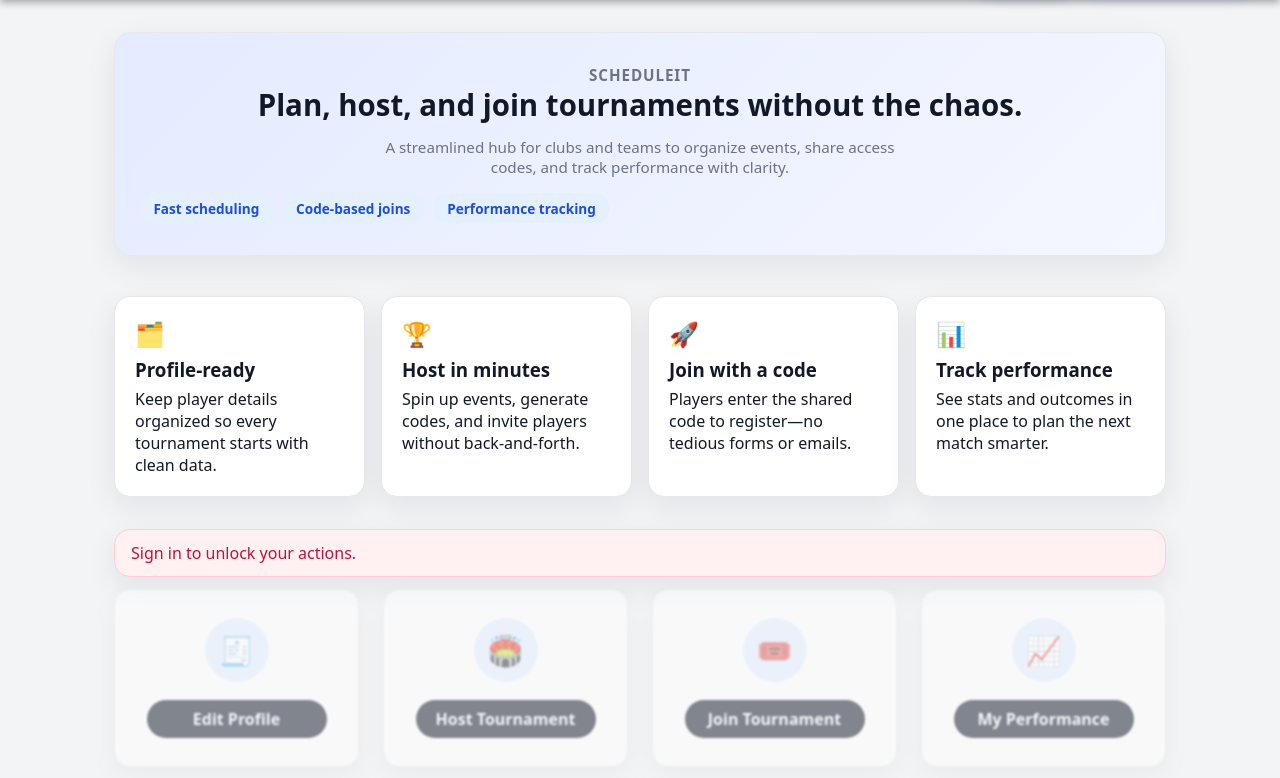
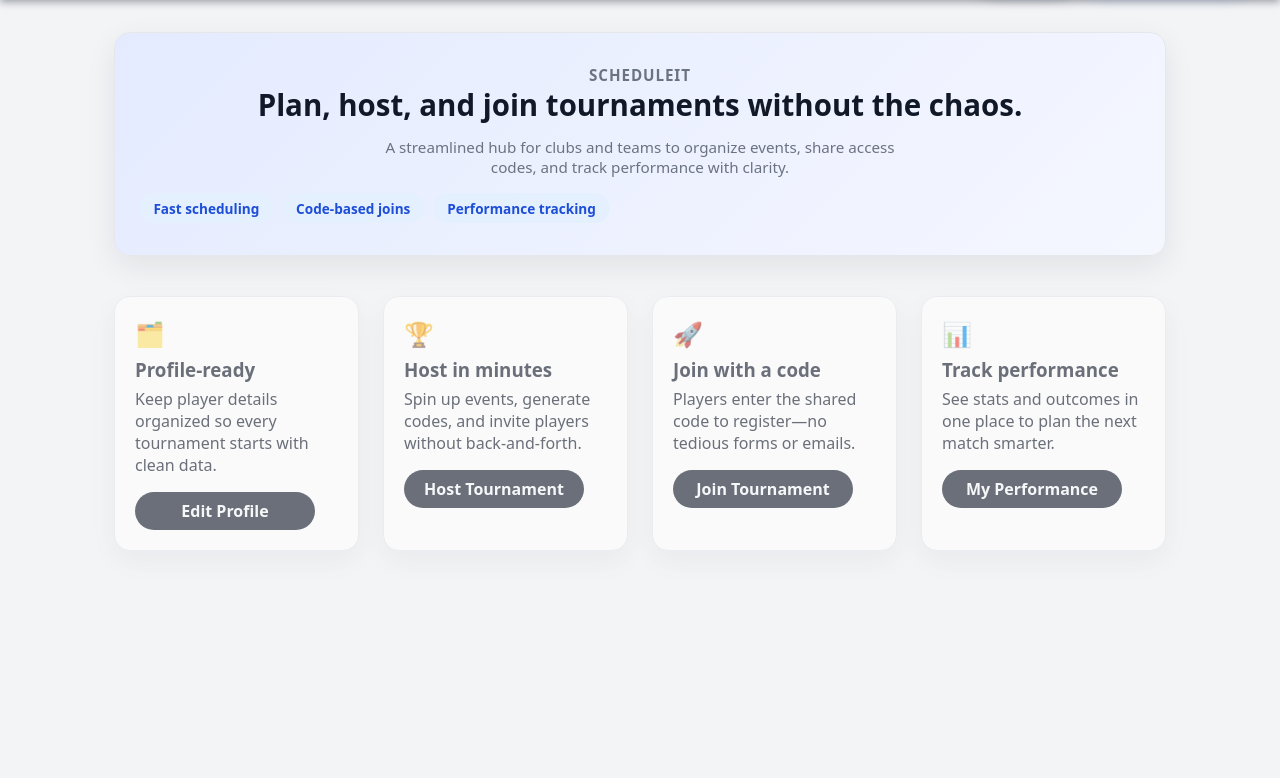
Before and after one commit to PiyushSingh00/my-website, a plain HTML site: page index.html in a window 1280 px wide. Shown: the part 72-850 px from the top of the page. After the commit the page ends 800 px from the top, so only its background shows below. Drawn offline with Linux system fonts and the light colour scheme.

Commit message:
Vala homepage view

```diff
--- a/index.html
+++ b/index.html
@@ -32,75 +32,61 @@
       </div>
     </section>
 
-    <section class="features-grid">
+    <section class="features-grid actions-grid locked" id="actionsGrid">
   <div class="feature-card">
     <div class="feature-icon">🗂️</div>
     <h3>Profile-ready</h3>
     <p>Keep player details organized so every tournament starts with clean data.</p>
+    <button
+      class="action-btn feature-action-btn"
+      data-action="create-profile"
+      title="Sign in to access"
+    >
+      Edit Profile
+    </button>
   </div>
+
   <div class="feature-card">
     <div class="feature-icon">🏆</div>
     <h3>Host in minutes</h3>
     <p>Spin up events, generate codes, and invite players without back-and-forth.</p>
+    <button
+      class="action-btn feature-action-btn"
+      data-action="host-tournament"
+      title="Sign in to access"
+    >
+      Host Tournament
+    </button>
   </div>
+
   <div class="feature-card">
     <div class="feature-icon">🚀</div>
     <h3>Join with a code</h3>
     <p>Players enter the shared code to register—no tedious forms or emails.</p>
+    <button
+      class="action-btn feature-action-btn"
+      data-action="join-tournament"
+      title="Sign in to access"
+    >
+      Join Tournament
+    </button>
   </div>
+
   <div class="feature-card">
     <div class="feature-icon">📊</div>
     <h3>Track performance</h3>
     <p>See stats and outcomes in one place to plan the next match smarter.</p>
+    <button
+      class="action-btn feature-action-btn"
+      data-action="my-performance"
+      title="Sign in to access"
+    >
+      My Performance
+    </button>
   </div>
 </section>
 
-    <section class="actions-section">
-      <div id="lockedBanner" class="locked-banner">
-        Sign in to unlock your actions.
-      </div>
-      <div class="actions-grid locked" id="actionsGrid">
-        <!-- Edit/Create Profile -->
-        <div class="action-card">
-          <div class="icon-circle">
-            <span class="icon-text" aria-hidden="true">🧾</span>
-          </div>
-          <button class="action-btn" data-action="create-profile">
-            Edit Profile
-          </button>
-        </div>
 
-        <!-- Host Tournament -->
-        <div class="action-card">
-          <div class="icon-circle">
-            <span class="icon-text" aria-hidden="true">🏟️</span>
-          </div>
-          <button class="action-btn" data-action="host-tournament">
-            Host Tournament
-          </button>
-        </div>
-
-        <!-- Join Tournament -->
-        <div class="action-card">
-          <div class="icon-circle">
-            <span class="icon-text" aria-hidden="true">🎟️</span>
-          </div>
-          <button class="action-btn" data-action="join-tournament">
-            Join Tournament
-          </button>
-        </div>
-
-        <!-- My Performance -->
-        <div class="action-card">
-          <div class="icon-circle">
-            <span class="icon-text" aria-hidden="true">📈</span>
-          </div>
-          <button class="action-btn" data-action="my-performance">
-            My Performance
-          </button>
-        </div>
-      </div>
-    </section>
   </main>
 
   <div class="modal" id="signInModal" aria-hidden="true">
--- a/script.js
+++ b/script.js
@@ -403,14 +403,22 @@ signUpCloseTriggers.forEach((el) =>
   }
 
   function lockActions() {
-    if (actionsGrid) actionsGrid.classList.add("locked");
-    if (lockedBanner) lockedBanner.style.display = "block";
-  }
+  if (actionsGrid) actionsGrid.classList.add("locked");
+  // Disable all action buttons and show hover hint
+  document.querySelectorAll(".action-btn").forEach((btn) => {
+    btn.disabled = true;
+    btn.setAttribute("title", "Sign in to access");
+  });
+}
 
-  function unlockActions() {
-    if (actionsGrid) actionsGrid.classList.remove("locked");
-    if (lockedBanner) lockedBanner.style.display = "none";
-  }
+function unlockActions() {
+  if (actionsGrid) actionsGrid.classList.remove("locked");
+  // Re-enable buttons and remove the hint
+  document.querySelectorAll(".action-btn").forEach((btn) => {
+    btn.disabled = false;
+    btn.removeAttribute("title");
+  });
+}
 
   function setSignedIn(username) {
     localStorage.setItem("scheduleitUser", username);
--- a/style.css
+++ b/style.css
@@ -190,6 +190,16 @@ button:focus-visible {
   font-size: 1.5rem;
 }
 
+.feature-action-btn {
+  margin-top: 0.6rem;
+  align-self: flex-start;
+}
+
+.actions-grid.locked .feature-action-btn {
+  cursor: not-allowed;
+}
+
+
 /* Action grid */
 
 .actions-section {
@@ -208,10 +218,11 @@ button:focus-visible {
 }
 
 .actions-grid.locked {
-  opacity: 0.5;
-  filter: blur(1px);
-  pointer-events: none;
+  opacity: 0.6;
+  filter: blur(0);      /* keep text sharp */
+  /* no pointer-events here so the title tooltip still shows on hover */
 }
+
 
 .locked-banner {
   background: #fff1f2;
```
Lines whose indentation alone changed are shown as unchanged.
